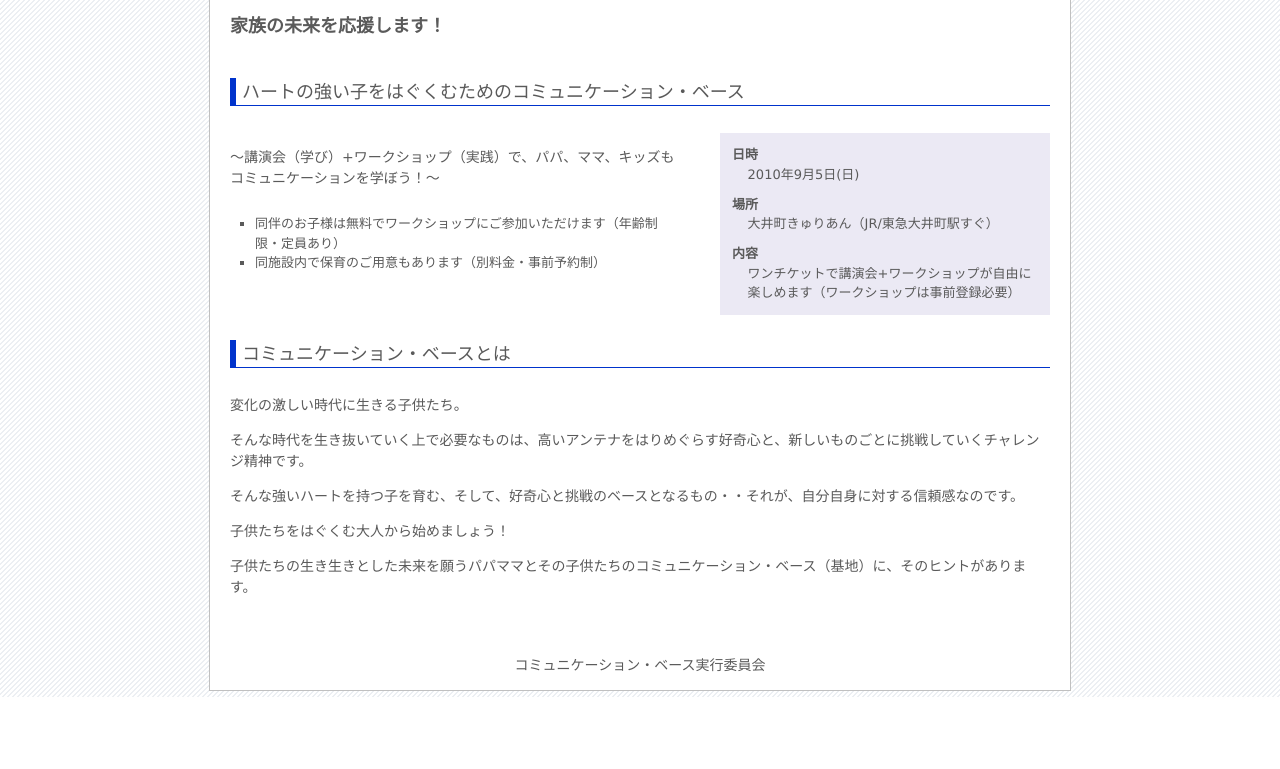
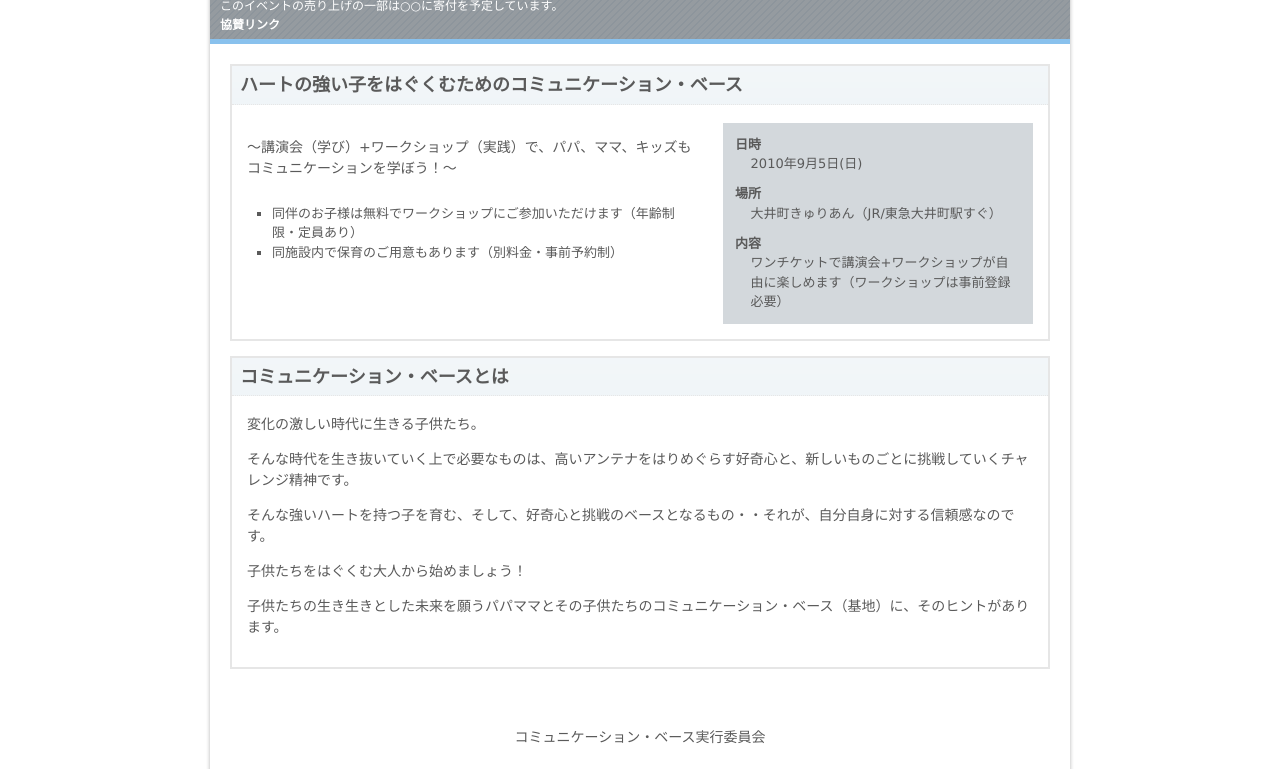
Before and after one commit to komagata/nitohen-sankakukei, a PHP site: page /test_index.html in a window 1280 px wide. Shown: the part 357-1126 px from the top of the page. Before the commit the page ends 1054 px from the top, so only its background shows below. Run offline with PHP 8.4, Linux system fonts and the light colour scheme.

Commit message:
design 途中まで

```diff
--- a/public/index.php
+++ b/public/index.php
@@ -15,6 +15,7 @@
       <h1><a href="/">コミュニケーション・ベース</a></h1>
 <? include 'menu.php' ?>
       <div class="eye_catch">
+        <h2>家族の未来を応援します！</h2>
         <div class="section information">
           <h3>お知らせ</h3>
           <div class="data">
@@ -31,15 +32,14 @@
             </ul>
           </div>
         </div>
+      </div>
         <div class="attention">
           <p>このイベントの売り上げの一部は○○に寄付を予定しています。</p>
-          <p>協賛リンク</p>
+          <p><strong>協賛リンク</strong>&nbsp;…&nbsp;あああああああああああ</p>
         </div>
-      </div>
     </div>
     <div id="wrapper">
       <div id="main">
-        <h2>家族の未来を応援します！</h2>
         <div class="section profile">
           <h3>ハートの強い子をはぐくむためのコミュニケーション・ベース</h3>
           <div class="text">
--- a/public/stylesheets/base.css
+++ b/public/stylesheets/base.css
@@ -1,16 +1,22 @@
 html {
-	background-image: url(../images/html.png);
+	background-image: url(../images/html.gif);
+	background-repeat: repeat-y;
+	background-position: center top;
 }
 body {
   margin: 0;
   padding: 0;
 }
 
-h1 {
-  float: left;
-  background: url(../images/logo.gif);
-  font-size: 22px;
-  margin: 1em;
+h1 a {
+	float: left;
+	font-size: 22px;
+	display: block;
+	height: 30px;
+	margin-top: 10px;
+	margin-bottom: 10px;
+	width: 400px;
+	text-indent: -9999px;
 }
 
 h2 {
@@ -45,44 +51,36 @@ label {
 	width: 860px;
 	background: #fff;
 	margin: 0 auto;
-	border-right-width: 1px;
-	border-left-width: 1px;
-	border-right-style: solid;
-	border-left-style: solid;
-	border-right-color: #C0C0C0;
-	border-left-color: #C0C0C0;
 }
 #menu {
-    float: right;
-    margin: 0 auto;
-    padding: 1em 0;
-	background: #fff;
-	width: 400px;
+	float: right;
+	margin: 0;
+	width: 435px;
+	height: 25px;
+	padding-top: 25px;
+	padding-right: 0;
+	padding-left: 0;
 }
 
 #menu ul {
-  margin: 0 1em;
+	margin: 0;
 }
 
 #menu ul li {
-  display: inline;
-  margin: 0 0.7em;
+	display: inline;
+	margin: 0;
+	line-height: 25px;
+	height: 25px;
 }
 
 #wrapper {
-	width: 860px;
 	background: #fff;
 	clear: both;
 	margin-top: 0;
 	margin-right: auto;
 	margin-bottom: 0;
 	margin-left: auto;
-	border-right-width: 1px;
-	border-left-width: 1px;
-	border-right-style: solid;
-	border-left-style: solid;
-	border-right-color: #C0C0C0;
-	border-left-color: #C0C0C0;
+	width: 860px;
 }
 
 #main {
@@ -90,6 +88,7 @@ label {
 	margin-right: 20px;
 	margin-bottom: 0;
 	margin-left: 20px;
+	padding-top: 20px;
 }
 
 #main ul {
@@ -101,32 +100,25 @@ label {
 	width: 860px;
 	margin: auto;
 	text-align: center;
-	background: #fff;
-	border-top-width: 1px;
-	border-right-width: 1px;
-	border-bottom-width: 1px;
-	border-left-width: 1px;
-	border-top-style: none;
-	border-right-style: solid;
-	border-bottom-style: solid;
-	border-left-style: solid;
-	border-top-color: #C0C0C0;
-	border-right-color: #C0C0C0;
-	border-bottom-color: #C0C0C0;
-	border-left-color: #C0C0C0;
 	padding-top: 3em;
 	padding-right: 0;
 	padding-bottom: 1em;
 	padding-left: 0;
 }
 #header .eye_catch {
-    height: 280px;
+	height: 290px;
 	clear: both;
-    background: url(../images/family.jpg);
-	background-color: #00CCCC;
-	padding-top: 10px;
-	padding-right: 15px;
+	padding-right: 10px;
 	padding-left: 15px;
+	border-top-width: 10px;
+	border-top-style: solid;
+	border-top-color: #89c1ed;
+	background-image: url(../images/top_eye_catch.jpg);
+	margin: 0px;
+	padding-bottom: 0px;
+	padding-top: 0px;
+	background-repeat: no-repeat;
+	background-position: center top;
 }
 
 #main .profile .text {
@@ -135,12 +127,17 @@ label {
 }
 #main .profile .data {
 	float: right;
-	width: 330px;
+	width: 310px;
 	font-size: 13px;
 }
 #main .section {
 	clear: both;
-	padding-top: 25px;
+	border: 2px solid #e6e6e6;
+	margin-bottom: 15px;
+	padding-top: 0px;
+	padding-right: 15px;
+	padding-bottom: 15px;
+	padding-left: 15px;
 }
 .data dt {
 	font-weight: bold;
@@ -150,7 +147,7 @@ label {
 	padding-bottom: 0.8em;
 }
 #main .profile .data dl {
-	background-color: #ebe9f4;
+	background-color: #d3d8dc;
 	padding-top: 12px;
 	padding-right: 12px;
 	padding-bottom: 2px;
@@ -158,15 +155,18 @@ label {
 }
 #header .eye_catch .information {
 	float: right;
-	width: 300px;
-	background-color: #FFFFFF;
+	width: 250px;
 	padding: 10px;
-	height: 190px;
+	height: 240px;
+	margin-top: 6px;
 }
 #header .eye_catch .information .data {
 	overflow: auto;
 	display: block;
-	height: 150px;
+	height: 220px;
+}
+#header .eye_catch .information .data ul {
+	margin: 0px;
 }
 #header .eye_catch .attention {
 	clear: both;
@@ -194,17 +194,20 @@ label {
 }
 #main .section h3 {
 	line-height: 1.3;
-	border-left-width: 6px;
-	border-left-style: solid;
-	padding-left: 6px;
+	padding-left: 8px;
 	border-bottom-width: 1px;
-	border-bottom-style: solid;
-	border-bottom-color: #0033CC;
-	border-left-color: #0033CC;
-	padding-top: 2px;
+	border-bottom-style: dotted;
+	border-bottom-color: #E6E6E6;
+	padding-top: 7px;
 	padding-right: 0px;
-	padding-bottom: 2px;
-	margin-bottom: 1.5em;
+	padding-bottom: 7px;
+	margin-bottom: 1em;
+	display: block;
+	margin-right: -15px;
+	margin-left: -15px;
+	background-color: #EFF4F7;
+	font-weight: bold;
+	background-image: url(../images/h3.gif);
 }
 
 .error_messages {
@@ -223,3 +226,60 @@ label {
 .error_messages ul {
   padding-left: 20px;
 }
+#header {
+	background-image: url(../images/header_section.gif);
+	background-repeat: no-repeat;
+	background-position: center top;
+}
+#header div.attention {
+	color: #FFFFFF;
+	background-color: #959ba0;
+	padding-right: 10px;
+	padding-left: 10px;
+	padding-top: 4px;
+	padding-bottom: 4px;
+	border-bottom-width: 5px;
+	border-bottom-style: solid;
+	border-bottom-color: #89C1ED;
+	background-image: url(../images/attention.gif);
+}
+#header div.attention p {
+	font-size: 12px;
+	line-height: 1.6;
+	margin: 0px;
+	padding: 0px;
+}
+#menu a {
+	display: block;
+	float: left;
+	padding-left: 15px;
+	background-repeat: no-repeat;
+	background-position: left center;
+	padding-right: 5px;
+	text-indent: -9999px;
+}
+#menu a:link,
+#menu a:visited {
+	background-image: none;
+}
+#menu a:hover,
+#menu a:active {
+	background-image: url(../images/menu_a.gif);
+}
+#menu .top a {
+	width: 58px;
+}
+#menu .about a {
+	width: 115px;
+}
+#menu .subscription a {
+	width: 80px;
+}
+#menu .inquiry a {
+	width: 95px;
+}
+#header .eye_catch h2 {
+	text-indent: -9999px;
+	float: left;
+	width: 200px;
+}
--- a/public/test_index.html
+++ b/public/test_index.html
@@ -17,15 +17,17 @@
       <h1><a href="/">コミュニケーション・ベース</a></h1>
       <div id="menu">
         <ul>
-          <li><a href="about.php">イベントの詳細</a></li>
-          <li><a href="subscription.php">お申し込み</a></li>
-          <li><a href="inquiry.php">お問い合わせ</a></li>
+          <li class="top"><a href="/">トップ</a></li>
+          <li class="about"><a href="about.php">イベントの詳細</a></li>
+          <li class="subscription"><a href="subscription.php">お申し込み</a></li>
+          <li class="inquiry"><a href="inquiry.php">お問い合わせ</a></li>
         </ul>
       </div>
     </div>
 
     <div class="eye_catch">
-      <div class="section information">
+        <h2>お知らせ</h2>
+      <div class="information">
         <h3>お知らせ</h3>
         <div class="data">
           <ul>
@@ -38,19 +40,23 @@
             <li>xxxxxxxxxxx</li>
             <li>xxxxxxxxxxx</li>
             <li>xxxxxxxxxxx</li>
+            <li>xxxxxxxxxxx</li>
+            <li>xxxxxxxxxxx</li>
+            <li>xxxxxxxxxxx</li>
+            <li>xxxxxxxxxxx</li>
+            <li>xxxxxxxxxxx</li>
           </ul>
         </div>
       </div>
-      <div class="attention">
+    </div>
+        <div class="attention">
         <p>このイベントの売り上げの一部は○○に寄付を予定しています。</p>
-        <p>協賛リンク</p>
+        <p><strong>協賛リンク</strong></p>
       </div>
-    </div>
-  </div>
+</div>
 
   <div id="wrapper">
     <div id="main">
-      <h2>家族の未来を応援します！</h2>
       <div class="section profile">
         <h3>ハートの強い子をはぐくむためのコミュニケーション・ベース</h3>
         <div class="text">
```
Also changed, not shown: public/menu.php (+4 -4 lines), public/images/attention.gif (added), public/images/eye_catch.jpg (added), public/images/h3.gif (added), public/images/header_section.gif (added), public/images/html.gif (added), public/images/menu_a.gif (added), public/images/top_eye_catch.jpg (added).
